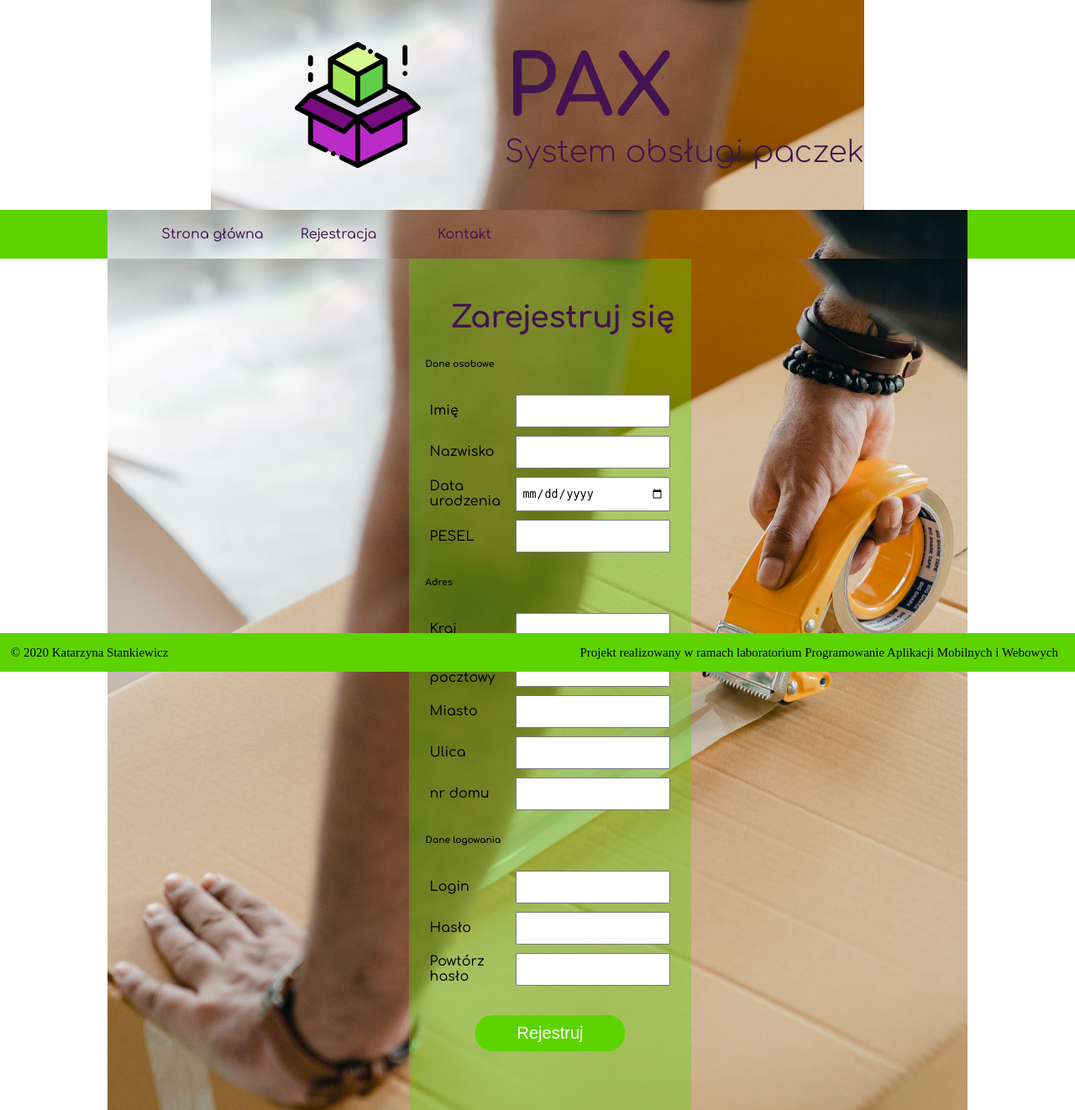
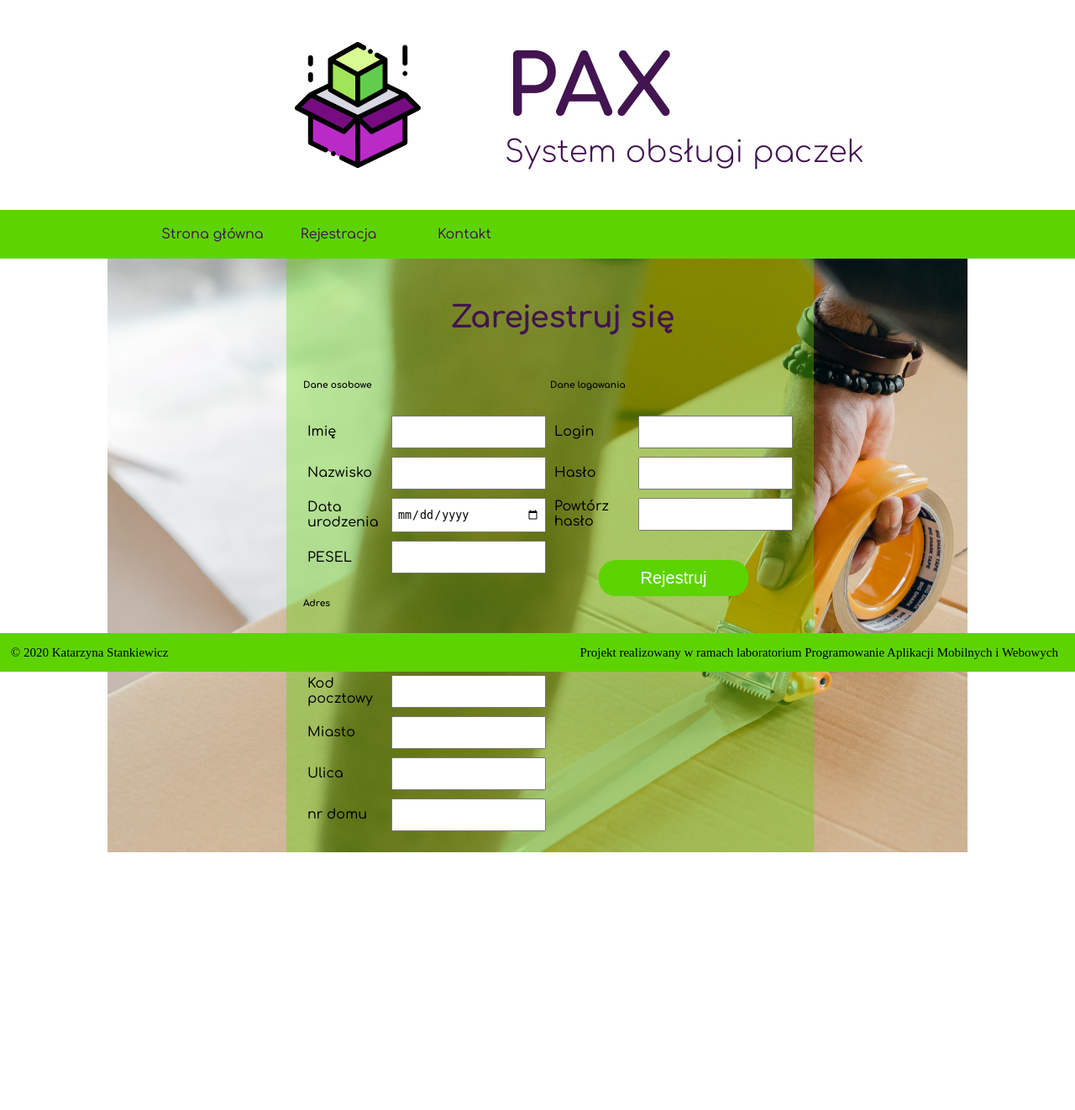
Before and after one commit to KasiaWiktoria/projekt_pamiw, a Flask app: page /registration in a window 1280 px wide. Shown: the whole page at 84% size. After the commit the page ends 1015 px from the top, so only its background shows below. Run offline with Flask 2, Linux system fonts and the light colour scheme.

Commit message:
zmiany w wygldzie formularza

```diff
--- a/static/styles/registration.css
+++ b/static/styles/registration.css
@@ -1,9 +1,11 @@
 .content{
     display: flex;
     justify-content: center;
+}
+
+.site-content{
     background-image: url(../images/pack.png);
 }
-
 
 .content .form-block{
     margin-left: 40px;
@@ -12,7 +14,10 @@
     padding: 20px;
     background-color: #5cd4015e;
 }
-
+.registration-form{
+    display: flex;
+    justify-content: space-around;
+}
 h2{
     text-align: center;
 }
--- a/templates/registration.html
+++ b/templates/registration.html
@@ -24,7 +24,7 @@
                 </ul>
             </div>
         </nav>
-        <section class="content">
+        <section class="content site-content">
             <div class="form-block">
                 <h2>Zarejestruj się</h2>
 
```
